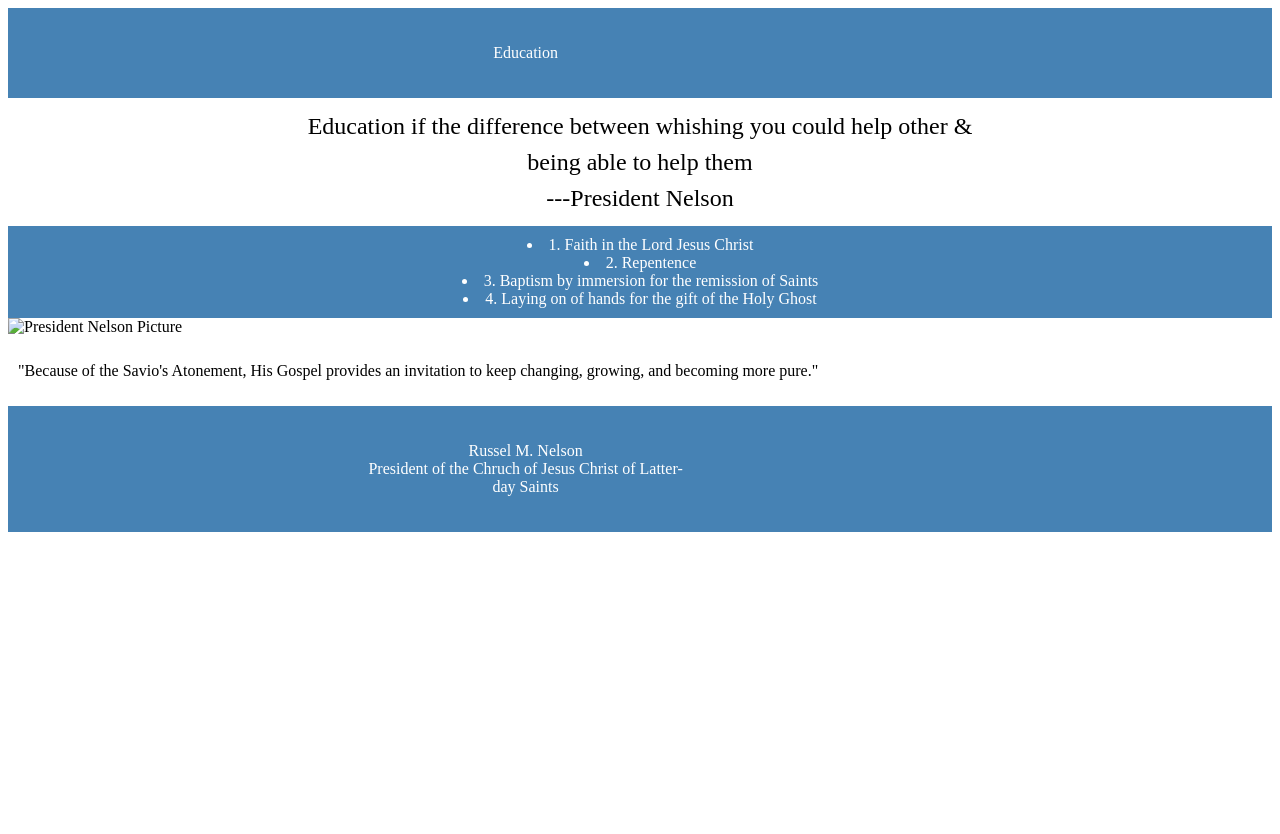
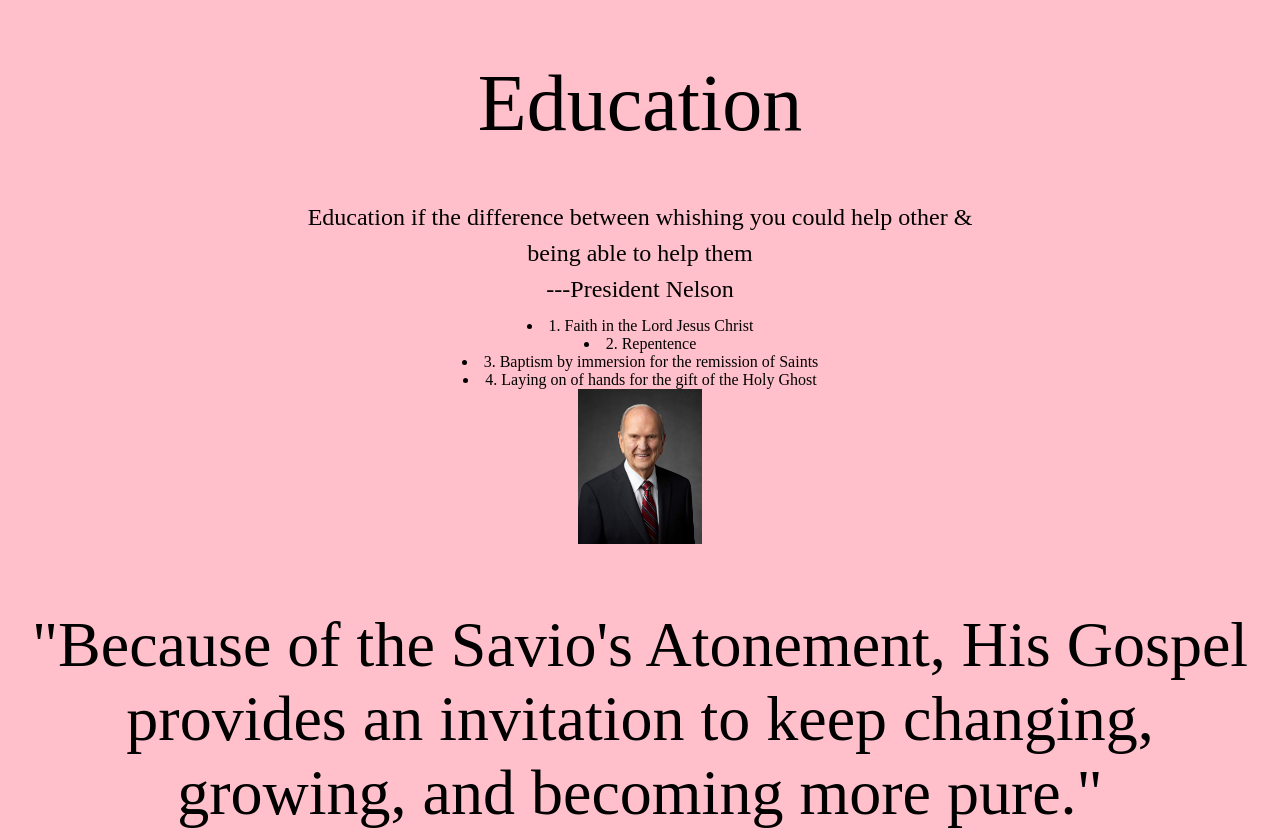
Before and after one commit to tiagopfelix/wdd130, a plain HTML site: page week04-Challange/challange.html in a window 1280 px wide. Shown: the top 834 px of the page. Before the commit the page ends 800 px from the top, so only its background shows below. Drawn offline with Linux system fonts and the light colour scheme; files that its build step writes are made by us from their sources.

Commit message:
challangeweek4

```diff
--- a/week04-Challange/challange.html
+++ b/week04-Challange/challange.html
@@ -2,12 +2,12 @@
 <html lang="en">
 <head>
     <title>Challange-w04</title>
-    <link rel="stylesheet" href="week04-Challange/styleschallange.css" />
+    <link rel="stylesheet" href="styleschallange.css" />
 </head>
 <body>
     <header>
         <nav>
-            <p>Education</p>
+            <p class='para'>Education</p>
         </nav>
     </header>
     <main>
@@ -19,11 +19,12 @@
             <li>3. Baptism by immersion for the remission of Saints</li>
             <li>4. Laying on of hands for the gift of the Holy Ghost</li>
             </lo>
+
+            <img src="images/pres_russel.jpg" alt="President Nelson Picture">
+            <p class='sec-para'> "Because of the Savio's Atonement, His Gospel provides an invitation to keep
+                changing, growing, and becoming more pure."
+            </p>
         </nav>
-        <img src="week04-Challange/images/pres_russel.jpg" alt="President Nelson Picture">
-        <p>"Because of the Savio's Atonement, His Gospel provides an invitation to keep
-            changing, growing, and becoming more pure."
-        </p>
     </main>
     <footer>
         <p>Russel M. Nelson <br> President of the Chruch of Jesus Christ of Latter-<br>day Saints</p>
--- a/week04-Challange/styleschallange.css
+++ b/week04-Challange/styleschallange.css
@@ -1,13 +1,12 @@
-h1 {
+* {
     text-align: center;
+    background-color: pink;
 }
-p {
-    width: 80%;
-    padding: 10px;
+.para {
+    font-size: 5em;
+    margin: 40px
   }
 nav, footer {
-    background-color: steelblue;
-    color: white;
     padding: 10px;
     text-align: center;
   }
@@ -18,3 +17,17 @@
     margin: 0 auto;
     text-align: center;
 }
+.sec-para {
+    display: block;
+    font-size: 4em;
+    text-align: center;
+}
+img {
+    width: 10%;
+    display: block;
+    margin: 0 auto;
+  }
+p:hover {
+    background-color: white;
+    color: black;
+}
```
